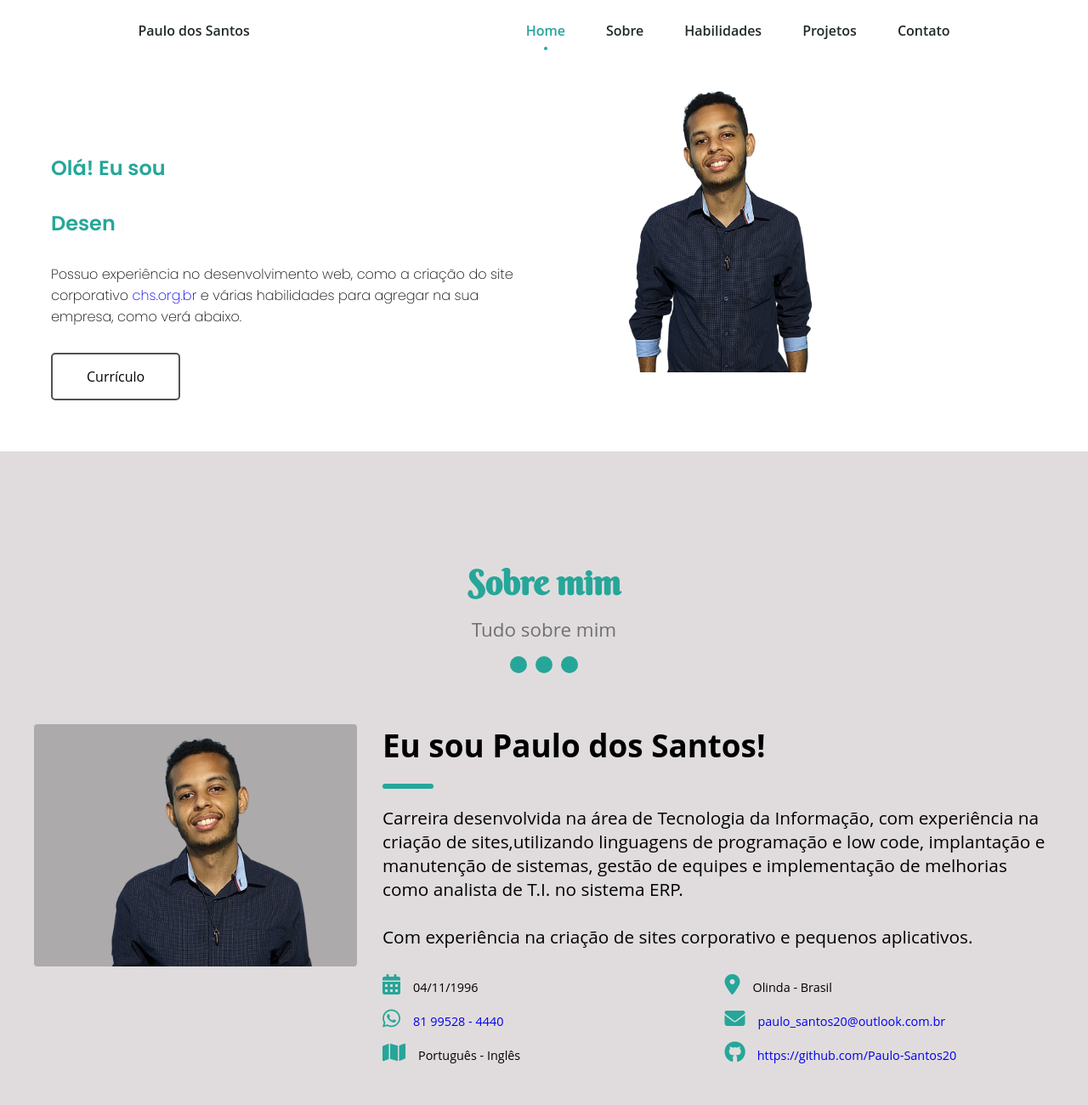
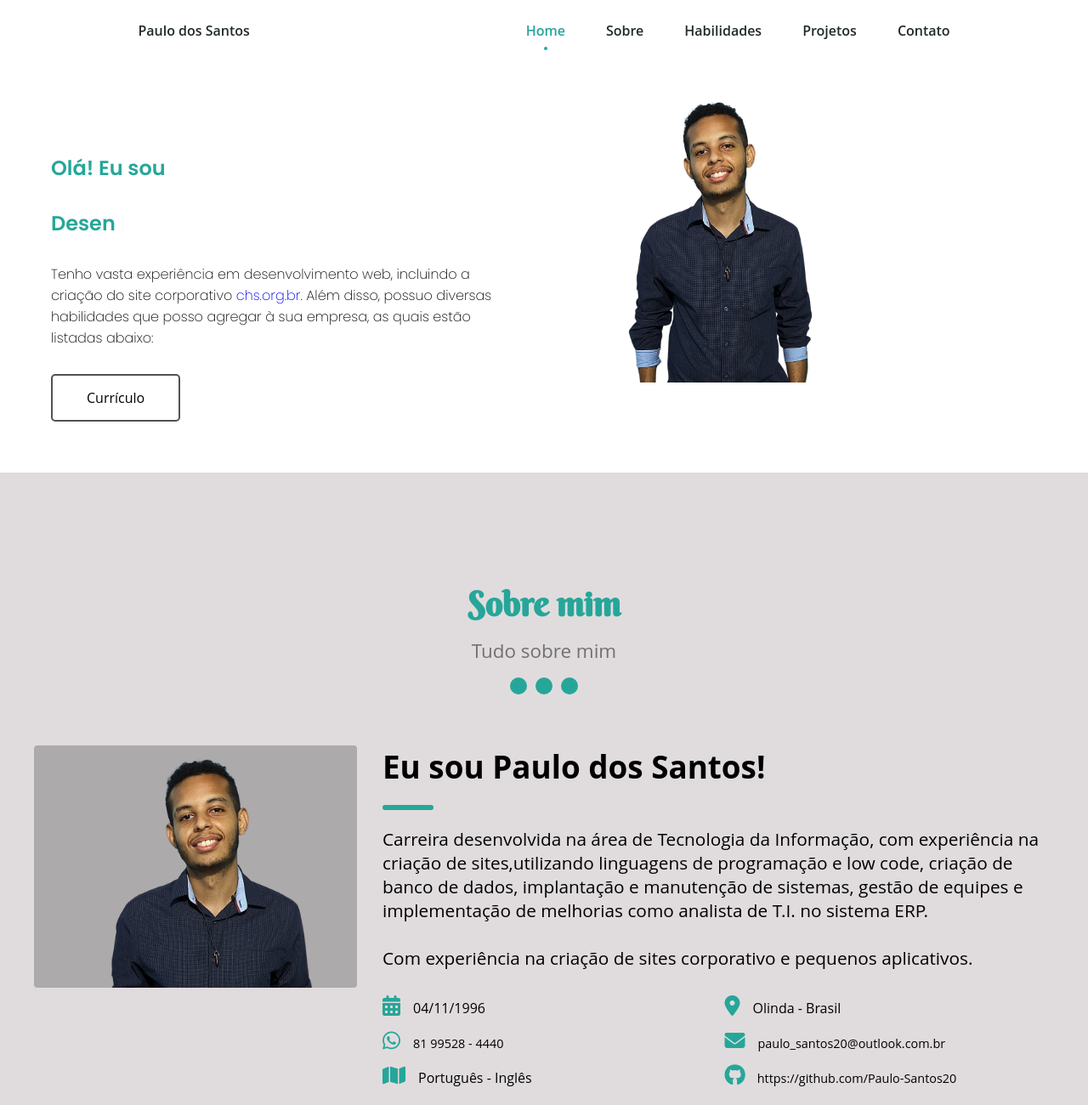
Before and after one commit to Paulo-Santos20/Portfolio-2.0, a plain HTML site: page index.html in a window 1280 px wide. Shown: the top 1300 px of the page at 85% size. Drawn offline with nearby package versions, Linux system fonts and the light colour scheme.

Commit message:
fix informações e layout

```diff
--- a/assets/css/styles.css
+++ b/assets/css/styles.css
@@ -56,7 +56,6 @@ body {
 ul {
   list-style: none;
 }
-
 a {
   text-decoration: none;
 }
@@ -374,8 +373,13 @@ main .sobre{
   font-size: 1.5rem;
 }
 
-.sobre_info p{
+.sobre_info a{
   font-size: .9rem;
+  color: inherit;
+}
+
+.sobre_info a:hover {
+  font-size: 1.1em; /* Aumenta o tamanho da fonte em 20% */
 }
 
 @keyframes upSection{
--- a/index.html
+++ b/index.html
@@ -68,10 +68,10 @@
         <div>
             <h2>Olá! Eu sou</h2>
             <h2 class="digitando">Desenvolvedor Web e UI/UX Designer</h2>
-            <p>Possuo experiência no desenvolvimento web, como a criação do site corporativo <a
-                    href="https://site-chs.vercel.app">chs.org.br</a> e várias habilidades para agregar na sua empresa,
-                como
-                verá abaixo.</a></p>
+            <p>Tenho vasta experiência em desenvolvimento web, incluindo a criação do site corporativo <a
+                    href="https://site-chs.vercel.app">chs.org.br</a>. Além
+                disso, possuo diversas habilidades que posso agregar à sua empresa, as quais estão listadas abaixo:</p>
+
             <a href="https://www.canva.com/design/DAFgi7GvfV0/J4hz1NjVPHP4CkvOVwmpoQ/view?utm_content=DAFgi7GvfV0&utm_campaign=designshare&utm_medium=link&utm_source=publishsharelink"
                 class="curriculo" target="_blank">Currículo</a>
         </div>
@@ -96,7 +96,8 @@
                     <h1>Eu sou Paulo dos Santos!</h1>
                     <p>Carreira desenvolvida na área de Tecnologia da Informação, com experiência na criação de
                         sites,utilizando
-                        linguagens de programação e low code, implantação e manutenção de sistemas, gestão de equipes e
+                        linguagens de programação e low code, criação de banco de dados, implantação e manutenção de
+                        sistemas, gestão de equipes e
                         implementação
                         de melhorias como analista de T.I. no sistema ERP.
                         <br>
@@ -313,7 +314,7 @@
                 </li>
                 <li>
                     <i class="fa-solid fa-sitemap"></i>
-                    <span>4</span>
+                    <span>5</span>
                     <p>Sites criados</p>
                 </li>
                 <li>
```
